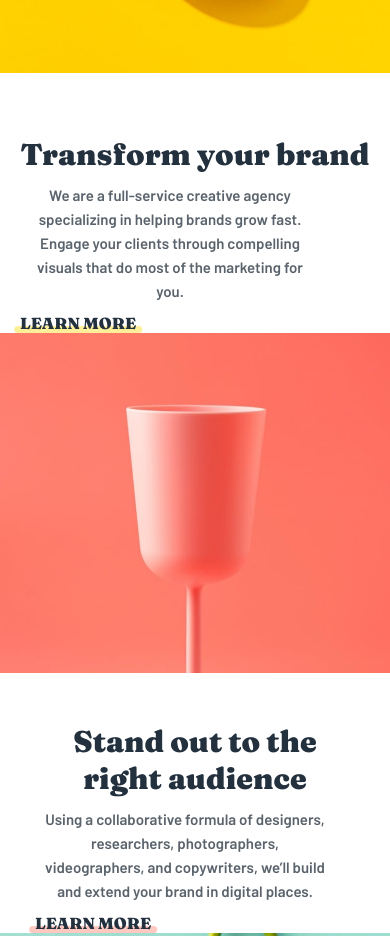
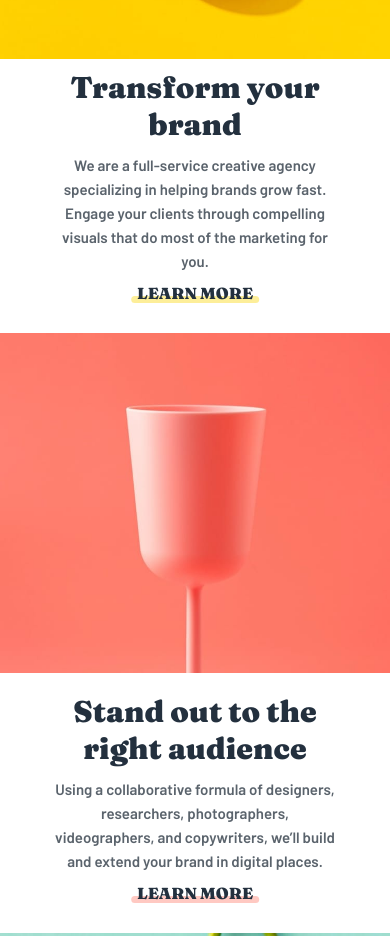
Before and after one commit to ezequielzabala400/sunnyside-agency-landing-page, a plain HTML site: page index.html in a window 390 px wide. Shown: the part 1111-2047 px from the top of the page. Drawn offline with nearby package versions, Linux system fonts and the light colour scheme.

Commit message:
arreglo de mobile mediaqueries

```diff
--- a/assets/Styles/mediaqueries.css
+++ b/assets/Styles/mediaqueries.css
@@ -72,6 +72,10 @@
         justify-content: center;
         align-items: flex-start;
 
+    }
+
+    .transform__container__content, .stand-out__container__content{
+        align-items: self-start;
     }
 
     .transform__title, .stand-out__title{
--- a/assets/Styles/styles.css
+++ b/assets/Styles/styles.css
@@ -162,10 +162,17 @@ body{
     flex-direction: column;
     justify-content: center;
     align-items: center;
+    padding: 10px 0;
+}
+.stand-out__container__content, .transform__container__content{
+    display: flex;
+    flex-direction: column;
+    justify-content: center;
+    align-items: center;
 }
 
 .transform__title, .stand-out__title{
-    width: 320px;
+    width: 260px;
     text-align: center;
     font-size: 3rem;
     color: var(--Very-Dark-Desaturated-Blue);
@@ -173,9 +180,7 @@ body{
     font-weight: 900;
 }
 
-.transform__title{
-    width: 350px;
-}
+
 
 .transform__info, .stand-out__info{
     text-align: center;
```
